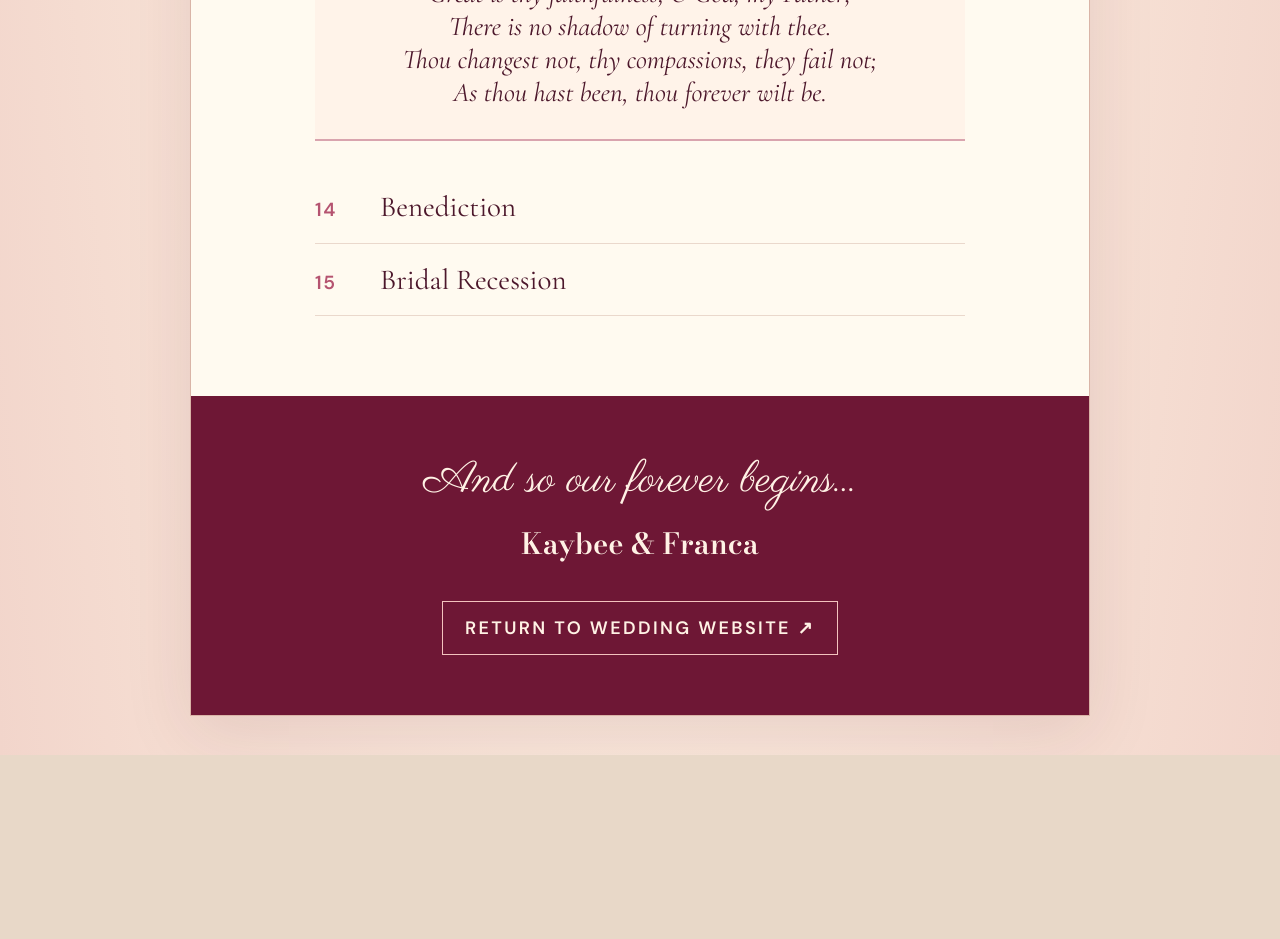
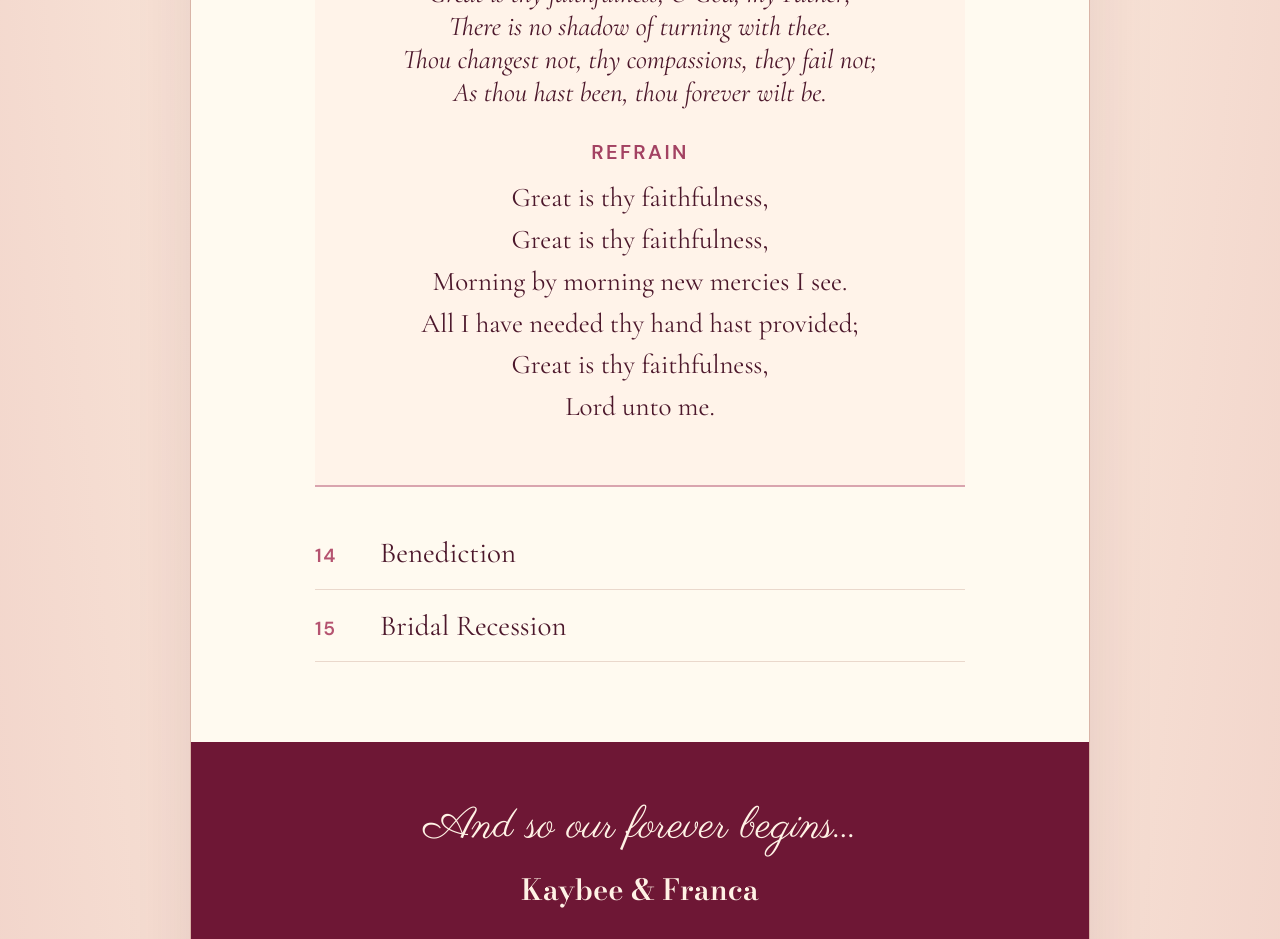
Before and after one commit to fidelnyame-80/Kaybee-Franca, a Next.js app: page /order-of-service in a window 1280 px wide. Shown: the part 5700-6639 px from the top of the page. Before the commit the page ends 6455 px from the top, so only its background shows below. Built offline with nearby package versions, Linux system fonts and the light colour scheme.

Commit message:
Add complete refrain

```diff
--- a/app/order-of-service/page.tsx
+++ b/app/order-of-service/page.tsx
@@ -73,7 +73,7 @@ export default function OrderOfServicePage() {
             {i === 12 && <section id="hymn-faithfulness" className="programme__hymn programme__hymn--inline" aria-labelledby="hymn-faithfulness-title">
               <p className="programme__hymn-kicker">HYMN TWO · SING ALONG</p>
               <h3 id="hymn-faithfulness-title">Great Is Thy Faithfulness</h3>
-              <p className="programme__hymn-note">Great is thy faithfulness, O God, my Father;<br />There is no shadow of turning with thee.<br />Thou changest not, thy compassions, they fail not;<br />As thou hast been, thou forever wilt be.</p>
+              <p className="programme__hymn-note">Great is thy faithfulness, O God, my Father;<br />There is no shadow of turning with thee.<br />Thou changest not, thy compassions, they fail not;<br />As thou hast been, thou forever wilt be.</p><p className="programme__hymn-chorus-label">REFRAIN</p><p className="programme__hymn-verse">Great is thy faithfulness,<br />Great is thy faithfulness,<br />Morning by morning new mercies I see.<br />All I have needed thy hand hast provided;<br />Great is thy faithfulness,<br />Lord unto me.</p>
             </section>}
           </li>)}
         </ol>
```
